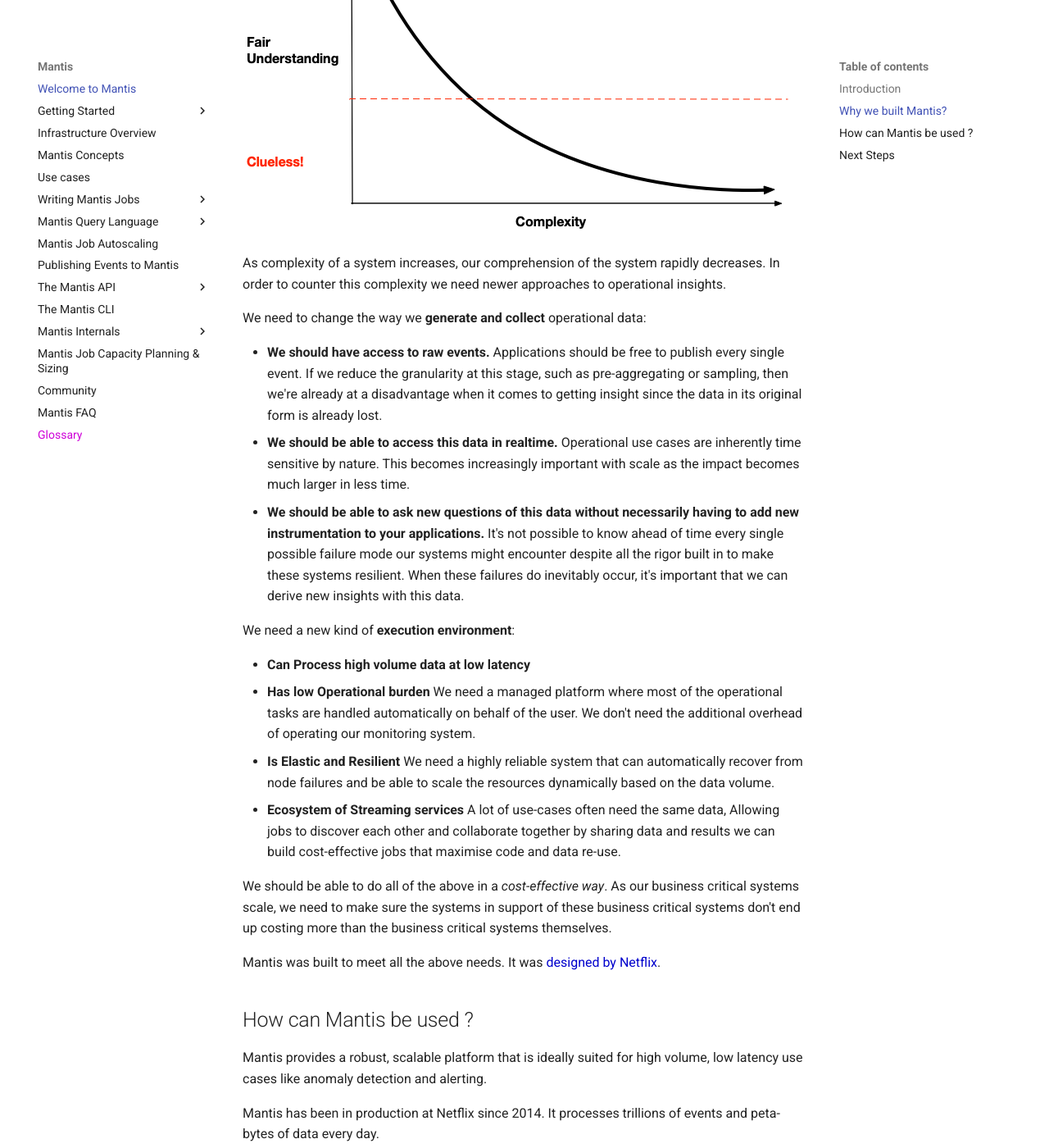
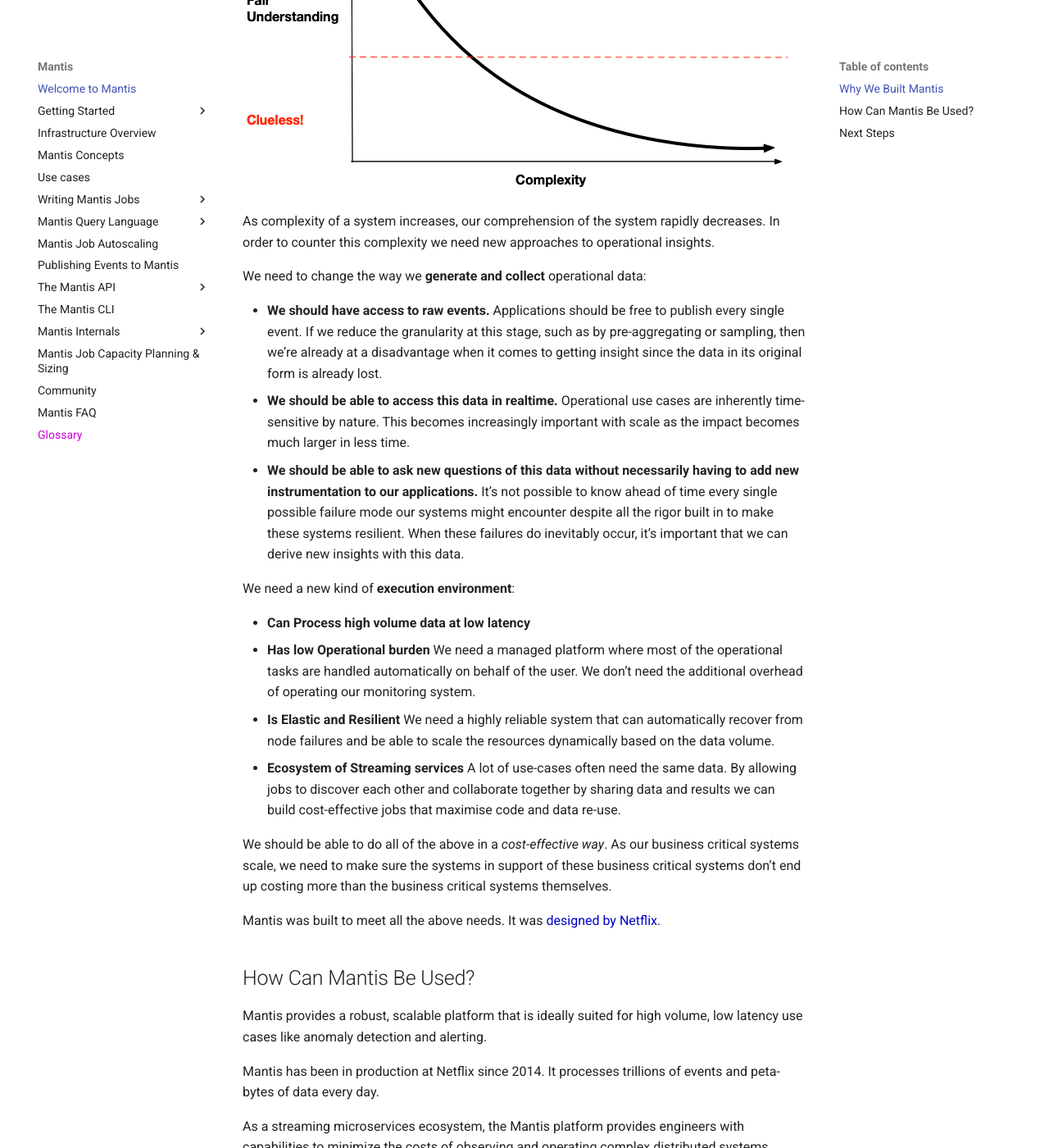
Before and after one commit to Netflix/mantis, an MkDocs documentation site: the page built from docs/docs/index.md, in a window 1280 px wide and 1400 px high, scrolled down 748 px. Shown: the whole window at 82% size. Built offline with MkDocs 1.6.1 and Material for MkDocs 9.7.7, drawn with Linux system fonts in a browser that asks for light colours; comment, search, counter and statistics services are not loaded; some of the changed text lies outside the part shown.

Commit message:
minor typographical/phrasing changes; fix a 404 link

```diff
--- a/docs/docs/index.md
+++ b/docs/docs/index.md
@@ -1,45 +1,43 @@
 # Mantis
-
-## Introduction
 
 Mantis is a platform to build an ecosystem of realtime stream processing applications.
 
-Similar to micro-services deployed in a cloud. Mantis applications (jobs) are deployed on the Mantis platform.
-The Mantis platform provides the APIs to manage the life cycle of jobs (like deploy, update and terminate), manages the underlying
-resources by containerizing a common pool of servers and similar to a traditional micro-service cloud allows jobs to discover and communicate with
+Similar to micro-services deployed in a cloud, Mantis applications (jobs) are deployed on the Mantis platform.
+The Mantis platform provides the APIs to manage the life cycle of jobs (like deploy, update, and terminate), manages the underlying
+resources by containerizing a common pool of servers, and, similar to a traditional micro-service cloud, allows jobs to discover and communicate with
 other jobs.
 
 By providing stream processing As-a-Service, Mantis allows developers to simply focus on their business logic to build powerful and
 cost-effective streaming applications.
 
-## Why we built Mantis?
+## Why We Built Mantis
 
-Mantis evolved from the need to get better (faster and in-depth) operational insights in a rapidly growing complex micro-service ecosystem at Netflix.
+Mantis evolved from the need to get better (faster and in-depth) operational insights in a rapidly growing, complex, micro-service ecosystem at Netflix.
 
 ![understanding-complexity](./images/understand-complexity.png)
 
-As complexity of a system increases, our comprehension of the system rapidly decreases. In order to counter this complexity we need newer approaches to
+As complexity of a system increases, our comprehension of the system rapidly decreases. In order to counter this complexity we need new approaches to
 operational insights.
 
 We need to change the way we **generate and collect** operational data:
 
-- **We should have access to raw events.** Applications should be free to publish every single event. If we reduce the granularity at this stage, such as pre-aggregating or sampling, then we're already at a disadvantage when it comes to getting insight since the data in its original form is already lost.
-- **We should be able to access this data in realtime.** Operational use cases are inherently time sensitive by nature. This becomes increasingly important with scale as the impact becomes much larger in less time.
-- **We should be able to ask new questions of this data without necessarily having to add new instrumentation to your applications.** It's not possible to know ahead of time every single possible failure mode our systems might encounter despite all the rigor built in to make these systems resilient. When these failures do inevitably occur, it's important that we can derive new insights with this data.
+- **We should have access to raw events.** Applications should be free to publish every single event. If we reduce the granularity at this stage, such as by pre-aggregating or sampling, then we’re already at a disadvantage when it comes to getting insight since the data in its original form is already lost.
+- **We should be able to access this data in realtime.** Operational use cases are inherently time-sensitive by nature. This becomes increasingly important with scale as the impact becomes much larger in less time.
+- **We should be able to ask new questions of this data without necessarily having to add new instrumentation to our applications.** It’s not possible to know ahead of time every single possible failure mode our systems might encounter despite all the rigor built in to make these systems resilient. When these failures do inevitably occur, it’s important that we can derive new insights with this data.
 
 We need a new kind of **execution environment**:
 
 - **Can Process high volume data at low latency**
-- **Has low Operational burden** We need a managed platform where most of the operational tasks are handled automatically on behalf of the user. We don't need the additional overhead of operating our monitoring system.
+- **Has low Operational burden** We need a managed platform where most of the operational tasks are handled automatically on behalf of the user. We don’t need the additional overhead of operating our monitoring system.
 - **Is Elastic and Resilient** We need a highly reliable system that can automatically recover from node failures and be able to scale the resources dynamically based on the data volume.
-- **Ecosystem of Streaming services** A lot of use-cases often need the same data, Allowing jobs to discover each other and collaborate together by sharing data and results we can build cost-effective jobs that maximise code and data re-use.
+- **Ecosystem of Streaming services** A lot of use-cases often need the same data. By allowing jobs to discover each other and collaborate together by sharing data and results we can build cost-effective jobs that maximise code and data re-use.
 
-We should be able to do all of the above in a *cost-effective way*. As our business critical systems scale, we need to make sure the systems in support of these business critical systems don't end up costing more than the business critical systems themselves.
+We should be able to do all of the above in a *cost-effective way*. As our business critical systems scale, we need to make sure the systems in support of these business critical systems don’t end up costing more than the business critical systems themselves.
 
 Mantis was built to meet all the above needs.
 It was [designed by Netflix](https://medium.com/netflix-techblog/stream-processing-with-mantis-78af913f51a6).
 
-## How can Mantis be used ?
+## How Can Mantis Be Used?
 
 Mantis provides a robust, scalable platform that is ideally suited for high volume, low latency use cases like
 anomaly detection and alerting.
@@ -54,7 +52,7 @@
 
 ## Next Steps
 
-To learn more about Mantis, visit the [Getting Started guide](gettingstarted) or check out the [Concepts overview](concepts.md) or
+To learn more about Mantis, visit the [Getting Started guide](gettingstarted/local) or check out the [Concepts overview](concepts.md) or
 browse through the list of [use cases](usecases.md) powered by Mantis.
 To get involved with community, visit the [Community page](community) where you can subscribe to one of our mailing lists.
 For a detailed Programming Guide on writing Mantis Jobs, refer to the [Writing Mantis Jobs](writingjobs) chapters.
```
